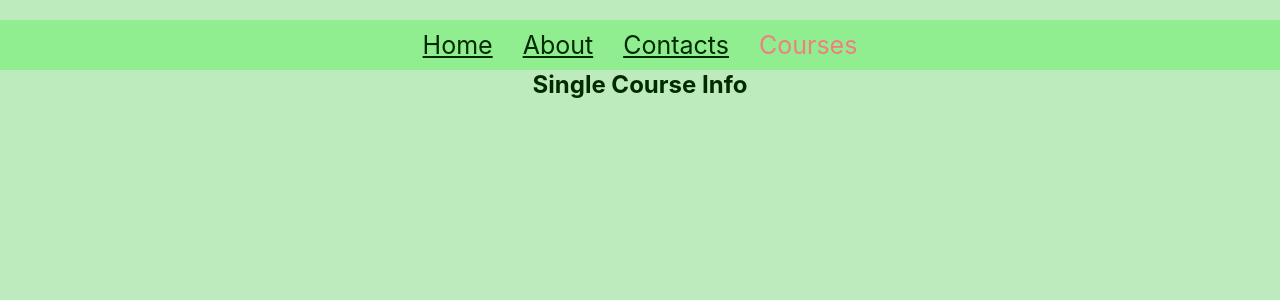
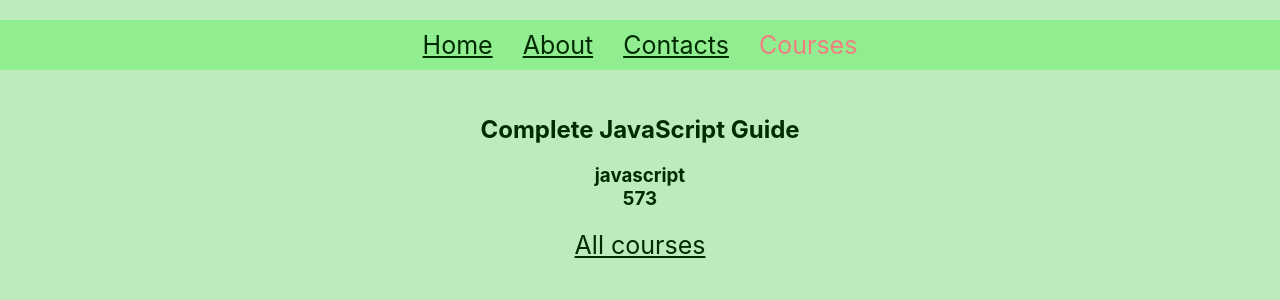
Before and after one commit to vltinica/react-router-remember, a React (Create React App) app: page /courses/javascript in a window 1280 px wide. Shown: the top 300 px of the page. Built offline with nearby package versions, Linux system fonts and the light colour scheme.

Commit message:
used useNavigate and useParams

```diff
--- a/src/App.js
+++ b/src/App.js
@@ -18,7 +18,7 @@ function App() {
             <Route path="about" element={<About />} />
             <Route path="contacts" element={<Contacts />} />
             <Route path="courses" element={<Courses />} />
-            <Route path="courses/:slug" element={<SingleCourse />} />
+            <Route path="courses/:coursesSlug" element={<SingleCourse />} />
             <Route path="*" element={<NotFound />} />
           </Route>
         </Routes>
--- a/src/components/SingleCourse.jsx
+++ b/src/components/SingleCourse.jsx
@@ -1,14 +1,29 @@
-import React from "react";
-import { useParams } from "react-router-dom";
+import React, { useEffect } from "react";
+import { Link, useNavigate, useParams } from "react-router-dom";
 import courses from "../data/courses";
 
 const SingleCourse = () => {
   const params = useParams();
-  console.log(params);
+  const navigate = useNavigate();
+  const course = courses.find((course) => course.slug === params.coursesSlug);
+
+
+  useEffect(() => {
+    if (!course) {
+      navigate("..", { relative: "path" });
+    }
+  }, [course, navigate]);
+
+
 
   return (
-    <div>
-      <h2>Single Course Info</h2>
+    <div style={{ margin: "25px auto" }}>
+      <h2 style={{ padding: "20px" }}>{course?.title}</h2>
+      <h3>{course?.slug}</h3>
+      <h3 style={{ marginBottom: "20px" }}>{course?.id}</h3>
+      <Link to=".." relative="path">
+        All courses
+      </Link>
     </div>
   );
 };
```
